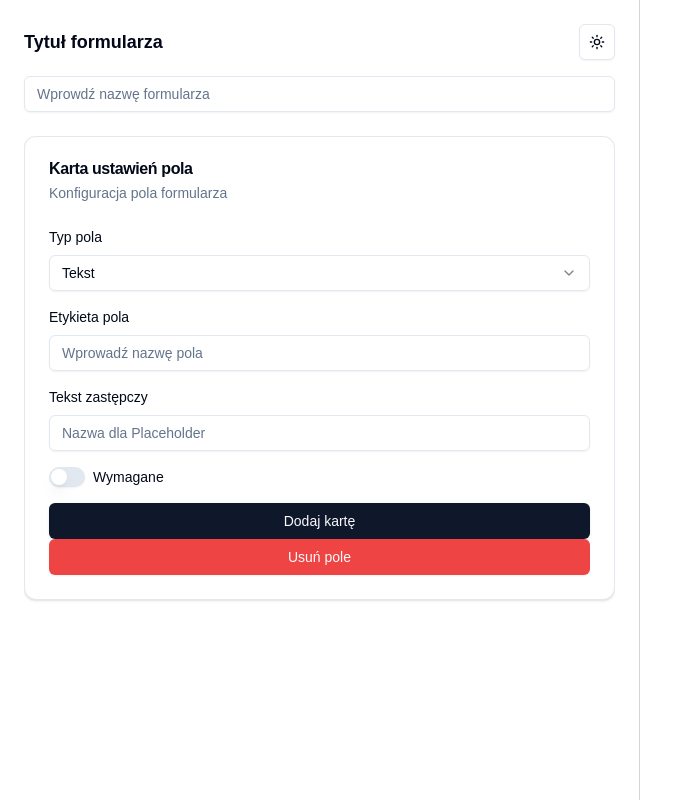
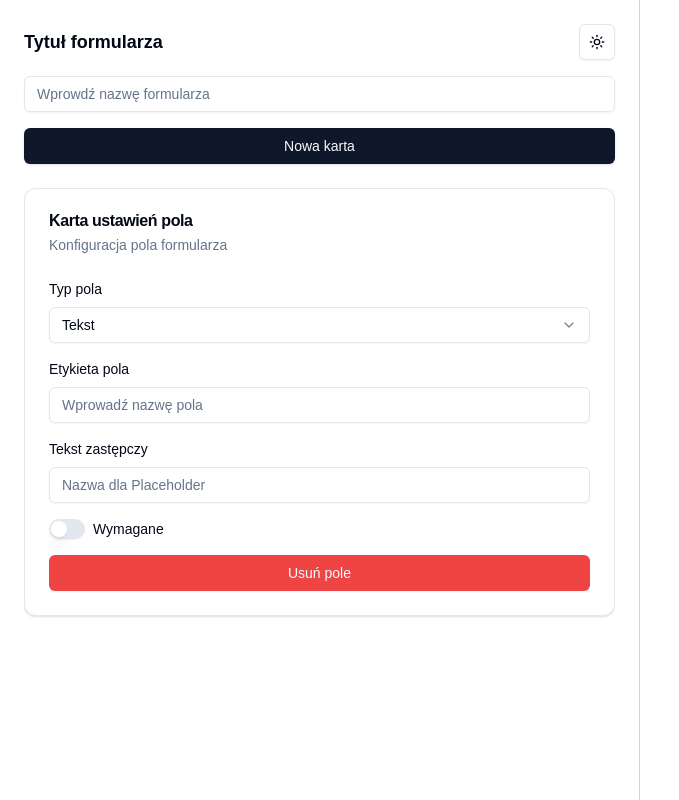
Before and after one commit to Blazej90/form, a Next.js app: page / in a window 1280 px wide. Shown: the whole page, without its empty margins (0-679 px from the left). Built offline with nearby package versions, Linux system fonts and the light colour scheme.

Commit message:
feat(ui): relocate 'New card' button in left panel

```diff
--- a/src/components/LeftPanel.tsx
+++ b/src/components/LeftPanel.tsx
@@ -89,10 +89,14 @@ export const LeftPanel: React.FC<LeftPanelProps> = ({
         placeholder="Wprowdź nazwę formularza"
         value={title}
         onChange={(e) => setTitle(e.target.value)}
-        className="w-full mb-6"
+        className="w-full mb-4"
       />
+
+      <Button onClick={addCard} className="mb-6 w-full">
+        Nowa karta
+      </Button>
+
       <ScrollArea className="max-h-[80vh] overflow-y-auto">
-        {" "}
         {cards.map((cardId) => {
           const field =
             fields.find((field) => field.id === cardId) || ({} as Field);
@@ -164,9 +168,6 @@ export const LeftPanel: React.FC<LeftPanelProps> = ({
                   />
                   <label className="ml-2 text-sm font-medium">Wymagane</label>
                 </div>
-                <Button onClick={addCard} className="w-full">
-                  Dodaj kartę
-                </Button>
                 <Button
                   onClick={() => removeCard(cardId)}
                   variant="destructive"
```
